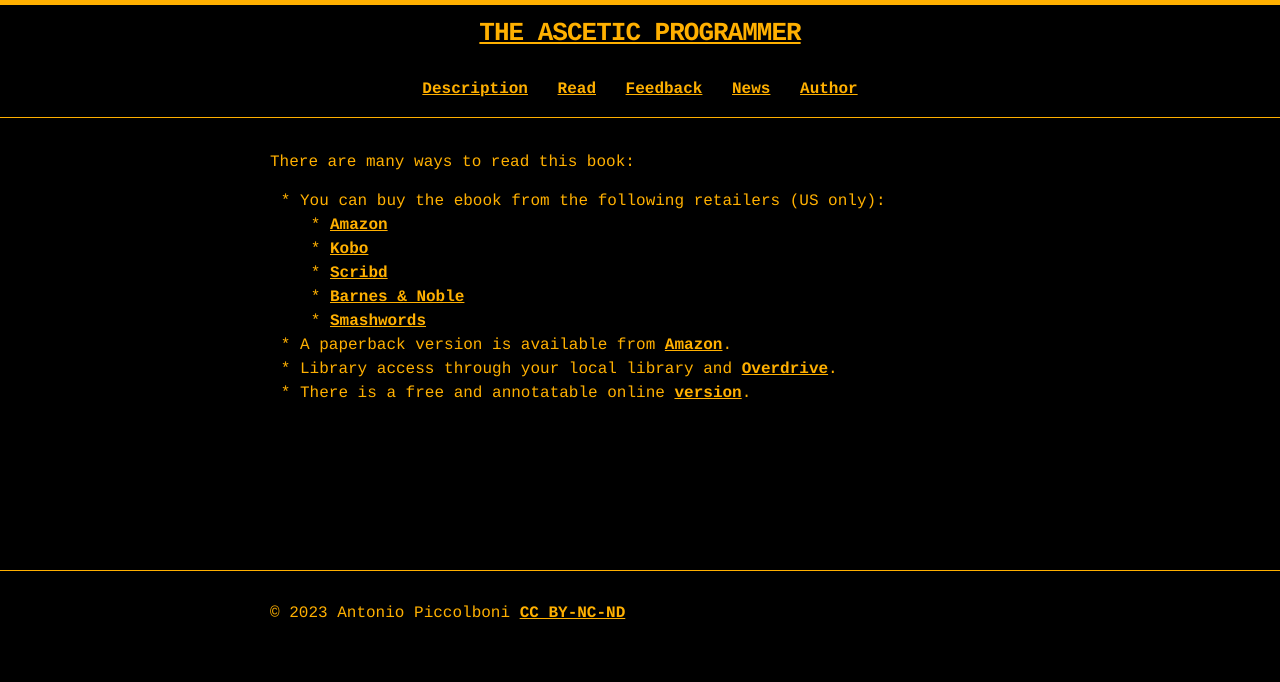
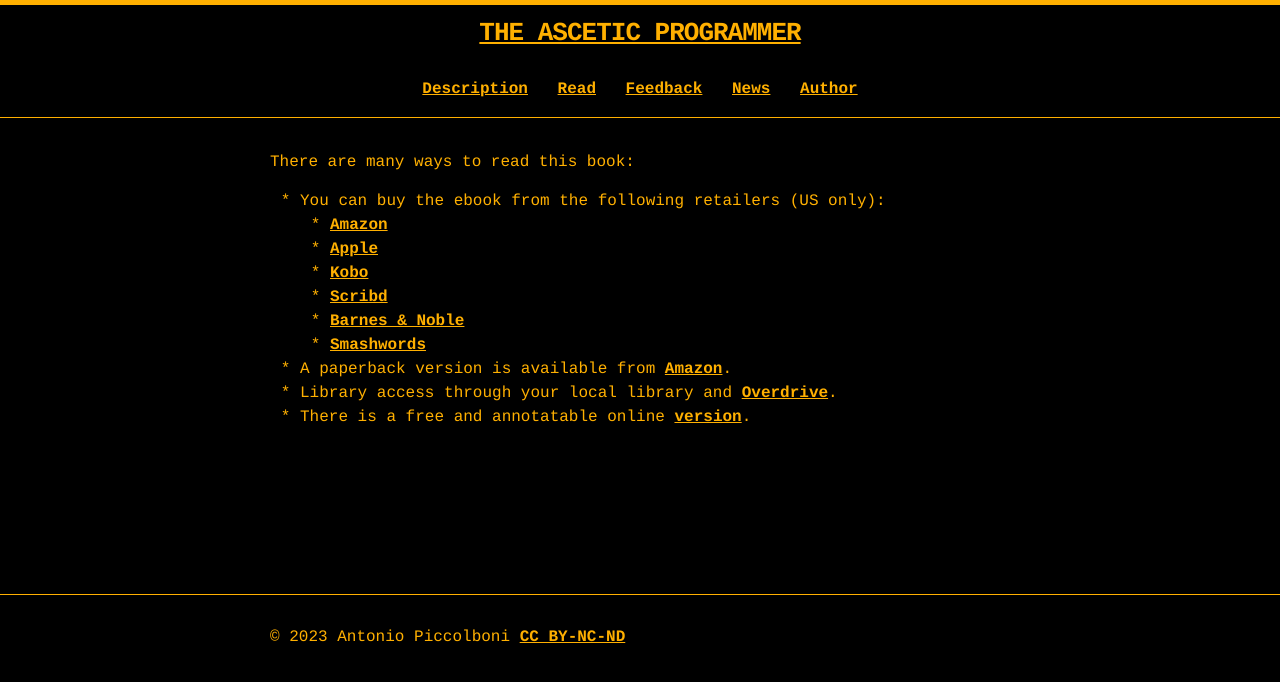
Before and after one commit to piccolbo/asceticprogrammer.info, a Jekyll site: the page built from read.md, in a window 1280 px wide. Shown: the top 682 px of the page. Built offline with Jekyll 4.4.1, drawn with Linux system fonts in a browser that asks for light colours; nearby versions of some CDN libraries.

Commit message:
converted to md, added apple books link

```diff
--- a/read.md
+++ b/read.md
@@ -6,13 +6,12 @@
 There are many ways to read this book:
 
   - You can buy the ebook from the following retailers (US only):
-    <ul class="retailer-list">
-      <li><a href="https://www.amazon.com/Ascetic-Programmer-asceticism-benefits-programming-ebook/dp/B0BT3Q7P94">Amazon</a></li>
-      <li><a href="https://www.kobo.com/us/en/ebook/the-ascetic-programmer">Kobo</a></li>
-      <li><a href="https://www.scribd.com/book/623410740/The-Ascetic-Programmer">Scribd</a></li>
-      <li><a href="https://www.barnesandnoble.com/w/the-ascetic-programmer-antonio-piccolboni/1143010154?ean=2940166838643">Barnes & Noble</a></li>
-      <li><a href="https://www.smashwords.com/books/view/1334692">Smashwords</a></li>
-    </ul>
+    - [Amazon](https://www.amazon.com/Ascetic-Programmer-asceticism-benefits-programming-ebook/dp/B0BT3Q7P94)
+    - [Apple](https://books.apple.com/us/book/id6445622440)
+    - [Kobo](https://www.kobo.com/us/en/ebook/the-ascetic-programmer)
+    - [Scribd](https://www.scribd.com/book/623410740/The-Ascetic-Programmer)
+    - [Barnes & Noble](https://www.barnesandnoble.com/w/the-ascetic-programmer-antonio-piccolboni/1143010154?ean=2940166838643)
+    - [Smashwords](https://www.smashwords.com/books/view/1334692)
   - A paperback version is available from <a href="https://www.amazon.com/Ascetic-Programmer-asceticism-benefits-programming/dp/B0BTMBXRVX">Amazon</a>.
   - Library access through your local library and [Overdrive](https://overdrive.com).
   - There is a free and annotatable online <a href="book">version</a>.
```
